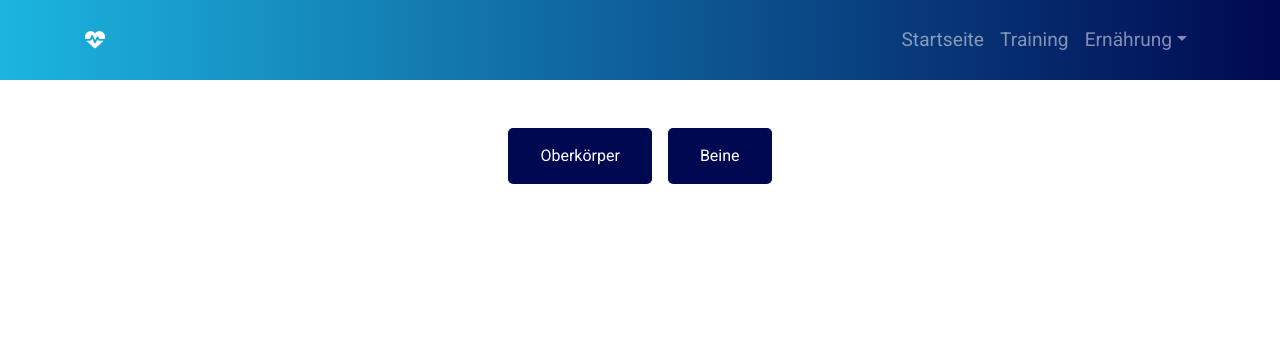
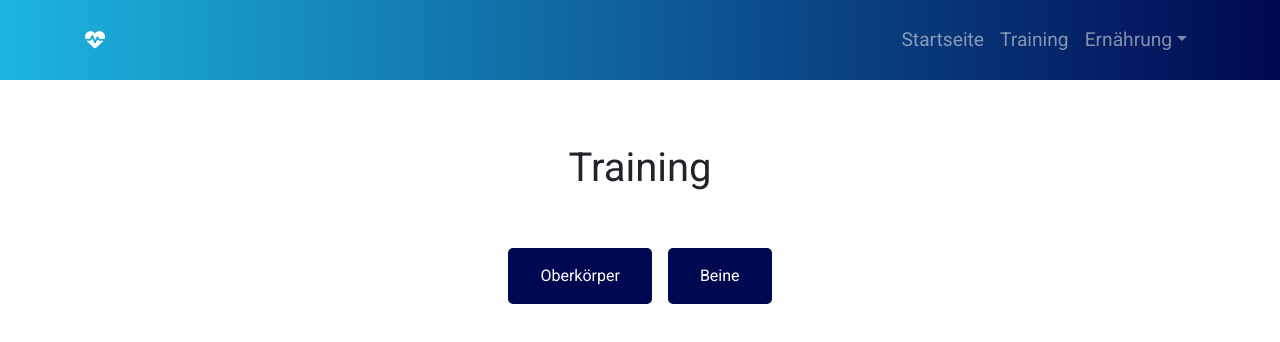
Before and after one commit to raaaaaphaela/mission-fit, a React (Create React App) app: page /training in a window 1280 px wide. Shown: the top 342 px of the page. Built offline with nearby package versions, Linux system fonts and the light colour scheme.

Commit message:
used new headline in training page

```diff
--- a/src/Pages/Training.js
+++ b/src/Pages/Training.js
@@ -1,6 +1,7 @@
 import React, { useState } from 'react'
 import WorkoutType from '../components/WorkoutType/WorkoutType'
 import { workouts } from '../data/workouts'
+import Header from '../components/Headings/Header'
 import './styles/Training.css'
 
 
@@ -23,6 +24,7 @@ export default function Training() {
 
     return (
         <section className="training-section">
+            <Header title="Training" text="" />
 
             <div className="btn-section">
                 <button onClick={selectWorkout} value={upperWorkout}>Oberkörper</button>
```
